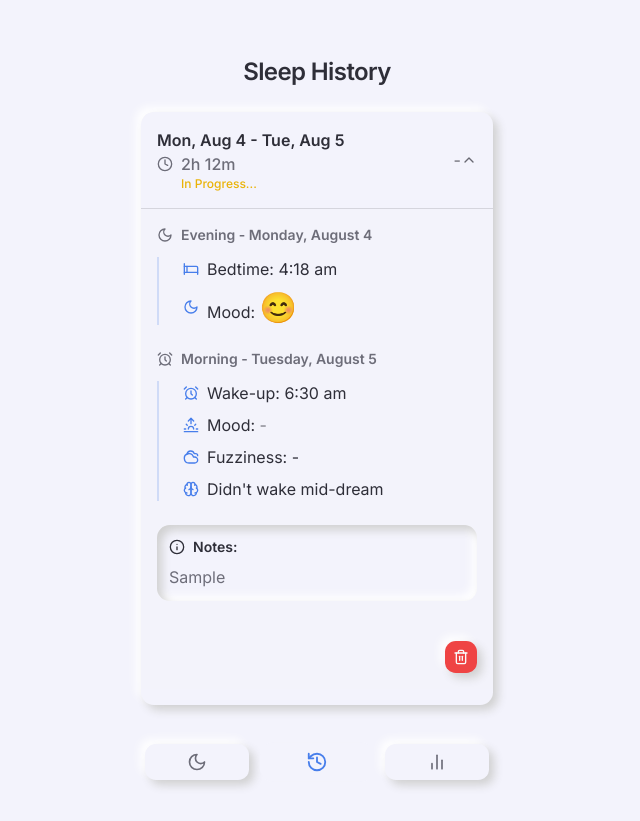
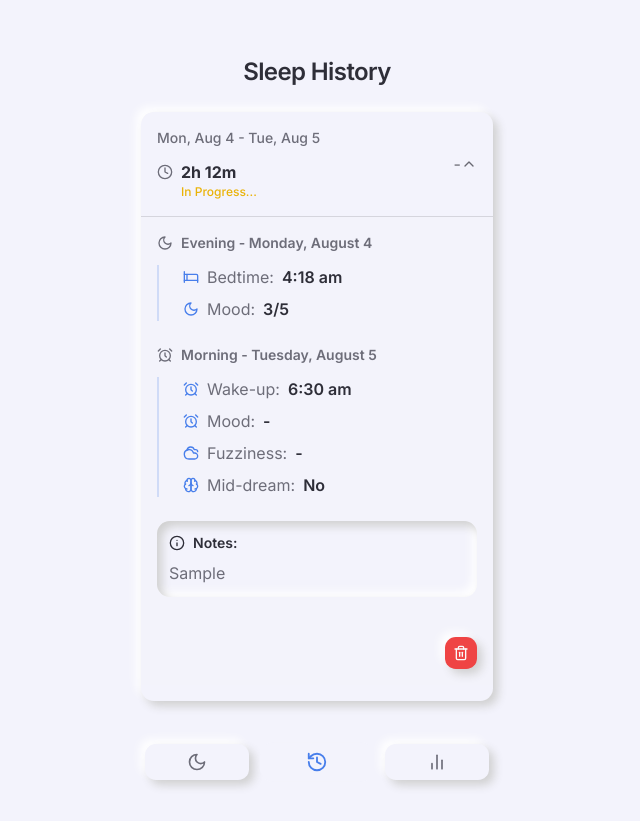
Before and after one commit to pagetribe/sleepwell, a Next.js app: page / in a window 1280 px wide. Both pictures are taken after typing "Sample" into the empty fields and a click on the button "Save Log". Shown: the whole page, without its empty margins (323-963 px from the left). Built offline with nearby package versions, Linux system fonts and the light colour scheme.

Commit message:
increase time font, lighten label values

```diff
--- a/src/app/page.tsx
+++ b/src/app/page.tsx
@@ -115,7 +115,7 @@ const Home: FC = () => {
                 <SleepLogList logs={sleepLogs} onDelete={handleDeleteLog} defaultOpenId={defaultOpenId} />
               </TabsContent>
               <TabsContent value="stats">
-                <SleepStats logs={sleepLogs} />
+                <SleepStats logs={sleepLogs} onDelete={handleDeleteLog} />
               </TabsContent>
           </main>
           <div className="w-full fixed bottom-0 left-0 right-0 bg-background">
--- a/src/components/sleep-log-form.tsx
+++ b/src/components/sleep-log-form.tsx
@@ -113,7 +113,7 @@ export const SleepLogForm: FC<SleepLogFormProps> = ({ onSave, existingLog, flow
                 <FormItem>
                   <FormLabel className="flex items-center text-foreground/80"><Bed className="mr-2 h-4 w-4" />Bedtime</FormLabel>
                   <FormControl>
-                    <Input type="time" {...field} className="neumorphic-inset" />
+                    <Input type="time" {...field} className="neumorphic-inset text-xl" />
                   </FormControl>
                   <FormMessage />
                 </FormItem>
@@ -126,7 +126,7 @@ export const SleepLogForm: FC<SleepLogFormProps> = ({ onSave, existingLog, flow
                 <FormItem>
                   <FormLabel className="flex items-center text-foreground/80"><Sunrise className="mr-2 h-4 w-4" />Wake-up Time (planned)</FormLabel>
                   <FormControl>
-                    <Input type="time" {...field} className="neumorphic-inset" />
+                    <Input type="time" {...field} className="neumorphic-inset text-xl" />
                   </FormControl>
                   <FormMessage />
                 </FormItem>
@@ -136,7 +136,7 @@ export const SleepLogForm: FC<SleepLogFormProps> = ({ onSave, existingLog, flow
               control={form.control}
               name="bedtimeMood"
               render={({ field }) => (
-                <FormItem className="space-y-3">
+                <FormItem className="space-y-3 pt-6">
                   <FormLabel className="flex items-center text-foreground/80"><Moon className="mr-2 h-4 w-4" />End of Day Mood</FormLabel>
                   <FormControl>
                     <RadioGroup
--- a/src/components/sleep-log-list.tsx
+++ b/src/components/sleep-log-list.tsx
@@ -7,7 +7,7 @@ import { Accordion, AccordionContent, AccordionItem, AccordionTrigger } from '@/
 import type { SleepLog } from '@/lib/types';
 import { MOOD_OPTIONS } from '@/lib/types';
 import { calculateDuration } from '@/lib/utils';
-import { AlarmClock, Bed, Brain, Clock, Cloudy, Info, Moon, Sunrise, Trash2 } from 'lucide-react';
+import { AlarmClock, Bed, Brain, Clock, Cloudy, Info, Moon, Trash2 } from 'lucide-react';
 
 interface SleepLogListProps {
   logs: SleepLog[];
@@ -87,11 +87,11 @@ export const SleepLogList: FC<SleepLogListProps> = ({ logs, onDelete, defaultOpe
               <AccordionTrigger className="hover:no-underline p-4">
                 <div className="flex justify-between items-center w-full">
                   <div className="flex flex-col text-left">
-                    <span className="font-semibold text-base">{title}</span>
+                    <span className="text-sm text-muted-foreground mb-3">{title}</span>
                     <div className="flex items-start gap-2 text-base text-muted-foreground">
                       <Clock className="h-4 w-4 mt-1 shrink-0" />
                       <div className="flex flex-col items-start">
-                        <span>
+                        <span className="font-bold text-foreground">
                           {log.sleepDuration === 'In Progress'
                             ? calculateDuration(log.bedtime, log.wakeupTime ?? new Date().toTimeString().slice(0,5))
                             : log.sleepDuration}
@@ -118,11 +118,13 @@ export const SleepLogList: FC<SleepLogListProps> = ({ logs, onDelete, defaultOpe
                       <div className="pl-6 space-y-2 text-base border-l-2 border-primary/20">
                         <div className="flex items-center gap-2">
                           <Bed className="h-4 w-4 text-primary" />
-                          <span>Bedtime: {formatTime(log.bedtime)}</span>
+                          <span className="text-muted-foreground">Bedtime:</span>
+                          <span className="font-semibold">{formatTime(log.bedtime)}</span>
                         </div>
                         <div className="flex items-center gap-2">
                           <Moon className="h-4 w-4 text-primary" />
-                          <span>Mood: <MoodIndicator value={log.bedtimeMood} /></span>
+                          <span className="text-muted-foreground">Mood:</span>
+                          <span className="font-semibold">{log.bedtimeMood > 0 ? `${log.bedtimeMood}/5` : '-'}</span>
                         </div>
                       </div>
                    </div>
@@ -134,10 +136,26 @@ export const SleepLogList: FC<SleepLogListProps> = ({ logs, onDelete, defaultOpe
                         <span>Morning - {wakeUpFullDate}</span>
                       </h4>
                       <div className="pl-6 space-y-2 text-base border-l-2 border-primary/20">
-                        <div className="flex items-center gap-2"><AlarmClock className="h-4 w-4 text-primary" /> <span>Wake-up: {formatTime(log.wakeupTime)}</span></div>
-                        <div className="flex items-center gap-2"><Sunrise className="h-4 w-4 text-primary" /> <span>Mood: <MoodIndicator value={log.wakeupMood} /></span></div>
-                        <div className="flex items-center gap-2"><Cloudy className="h-4 w-4 text-primary" /> <span>Fuzziness: {log.fuzziness > 0 ? `${log.fuzziness}/5` : '-'}</span></div>
-                        <div className="flex items-center gap-2"><Brain className="h-4 w-4 text-primary" /> <span>{log.wokeUpDuringDream ? 'Woke mid-dream' : "Didn't wake mid-dream"}</span></div>
+                        <div className="flex items-center gap-2">
+                            <AlarmClock className="h-4 w-4 text-primary" />
+                            <span className="text-muted-foreground">Wake-up:</span>
+                            <span className="font-semibold">{formatTime(log.wakeupTime)}</span>
+                        </div>
+                        <div className="flex items-center gap-2">
+                            <AlarmClock className="h-4 w-4 text-primary" />
+                            <span className="text-muted-foreground">Mood:</span>
+                            <span className="font-semibold">{log.wakeupMood > 0 ? `${log.wakeupMood}/5` : '-'}</span>
+                        </div>
+                        <div className="flex items-center gap-2">
+                            <Cloudy className="h-4 w-4 text-primary" />
+                            <span className="text-muted-foreground">Fuzziness:</span>
+                            <span className="font-semibold">{log.fuzziness > 0 ? `${log.fuzziness}/5` : '-'}</span>
+                        </div>
+                        <div className="flex items-center gap-2">
+                            <Brain className="h-4 w-4 text-primary" />
+                            <span className="text-muted-foreground">Mid-dream:</span>
+                            <span className="font-semibold">{log.wokeUpDuringDream ? 'Yes' : 'No'}</span>
+                        </div>
                       </div>
                    </div>
 
--- a/src/components/sleep-stats.tsx
+++ b/src/components/sleep-stats.tsx
@@ -19,6 +19,7 @@ import { SleepLogList } from './sleep-log-list';
 
 interface SleepStatsProps {
   logs: SleepLog[];
+  onDelete: (id: string) => void;
 }
 
 const calculateScore = (log: SleepLog): number => {
@@ -28,7 +29,7 @@ const calculateScore = (log: SleepLog): number => {
   return wakeupMoodScore + fuzzinessScore + bedtimeMoodScore;
 };
 
-export const SleepStats: FC<SleepStatsProps> = ({ logs }) => {
+export const SleepStats: FC<SleepStatsProps> = ({ logs, onDelete }) => {
   const [selectedDuration, setSelectedDuration] = useState<string | null>(null);
   const [isDialogOpen, setIsDialogOpen] = useState(false);
 
@@ -79,10 +80,6 @@ export const SleepStats: FC<SleepStatsProps> = ({ logs }) => {
   const selectedLogs = selectedDuration
     ? logs.filter((log) => log.sleepDuration === selectedDuration)
     : [];
-
-  const handleDeleteLog = (id: string) => {
-    setIsDialogOpen(false);
-  };
 
   return (
     <div className="space-y-4">
@@ -141,7 +138,7 @@ export const SleepStats: FC<SleepStatsProps> = ({ logs }) => {
             </AlertDialogDescription>
           </AlertDialogHeader>
           <div className="max-h-[60vh] overflow-y-auto pr-4">
-             <SleepLogList logs={selectedLogs} onDelete={handleDeleteLog} />
+             <SleepLogList logs={selectedLogs} onDelete={onDelete} />
           </div>
           <AlertDialogFooter>
             <AlertDialogCancel>Close</AlertDialogCancel>
```
